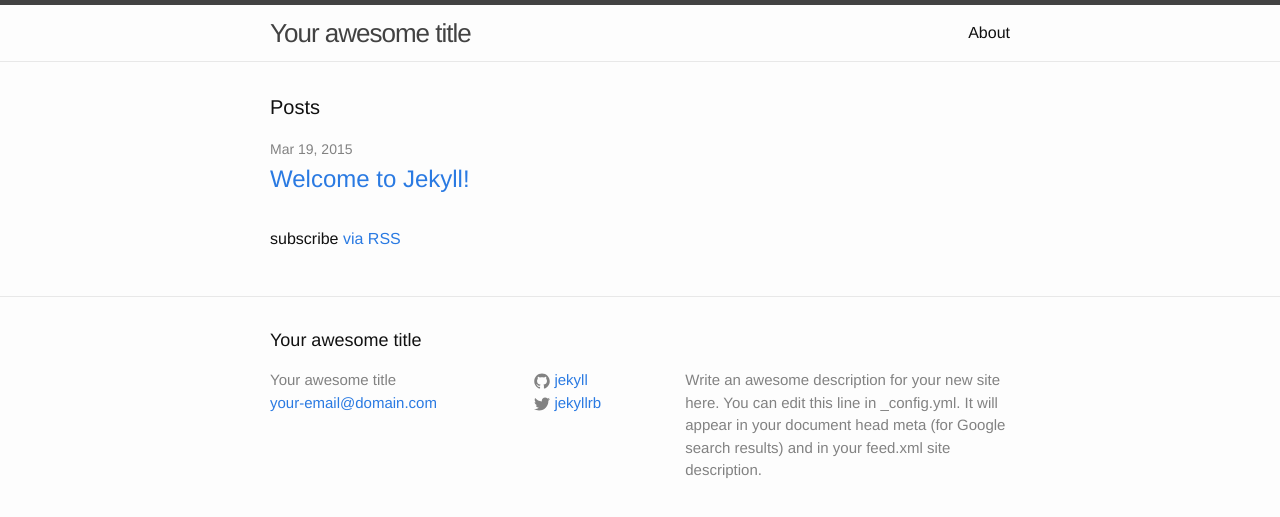
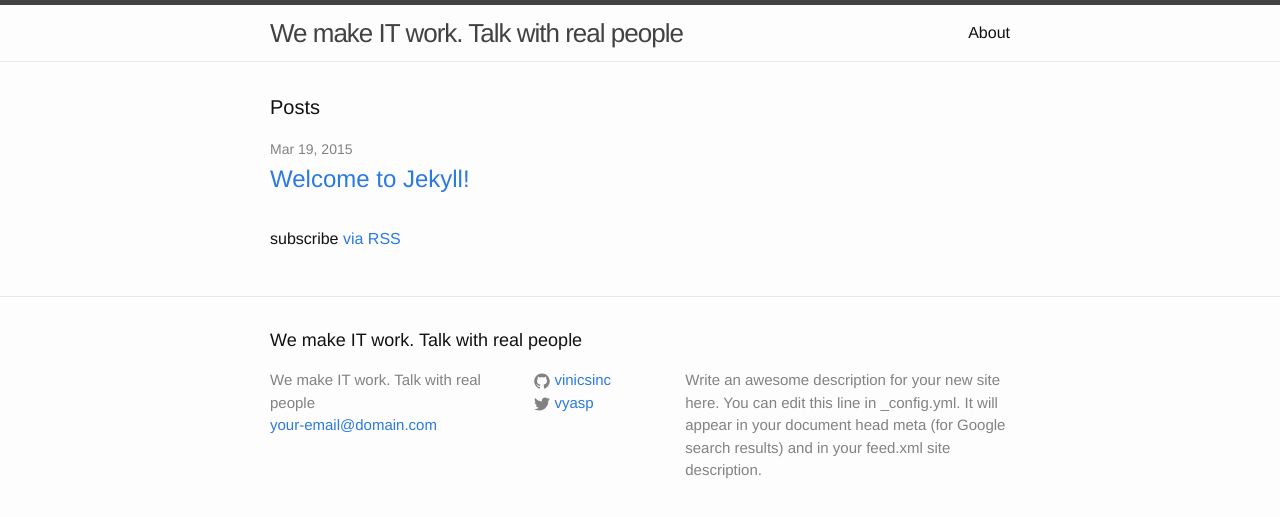
Before and after one commit to vinicsinc/vinicsinc.github.io, a Jekyll site: the page built from index.html, in a window 1280 px wide. Shown: the top 517 px of the page. Built offline with Jekyll 4.4.1, drawn with Linux system fonts in a browser that asks for light colours.

Commit message:
Jekyll setup

```diff
--- a/_config.yml
+++ b/_config.yml
@@ -1,14 +1,14 @@
 # Site settings
-title: Your awesome title
+title: We make IT work. Talk with real people
 email: your-email@domain.com
 description: > # this means to ignore newlines until "baseurl:"
   Write an awesome description for your new site here. You can edit this
   line in _config.yml. It will appear in your document head meta (for
   Google search results) and in your feed.xml site description.
 baseurl: "" # the subpath of your site, e.g. /blog/
-url: "http://yourdomain.com" # the base hostname & protocol for your site
-twitter_username: jekyllrb
-github_username:  jekyll
+url: "http://vinics.com.au" # the base hostname & protocol for your site
+twitter_username: vyasp
+github_username:  vinicsinc
 
 # Build settings
 markdown: kramdown
```
